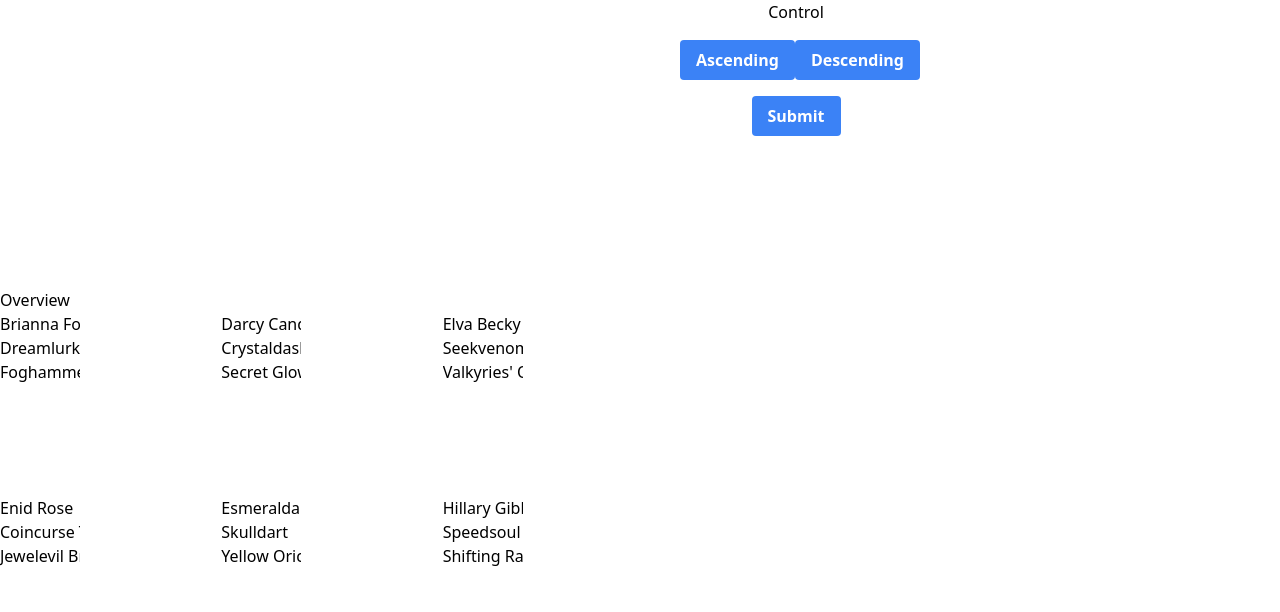
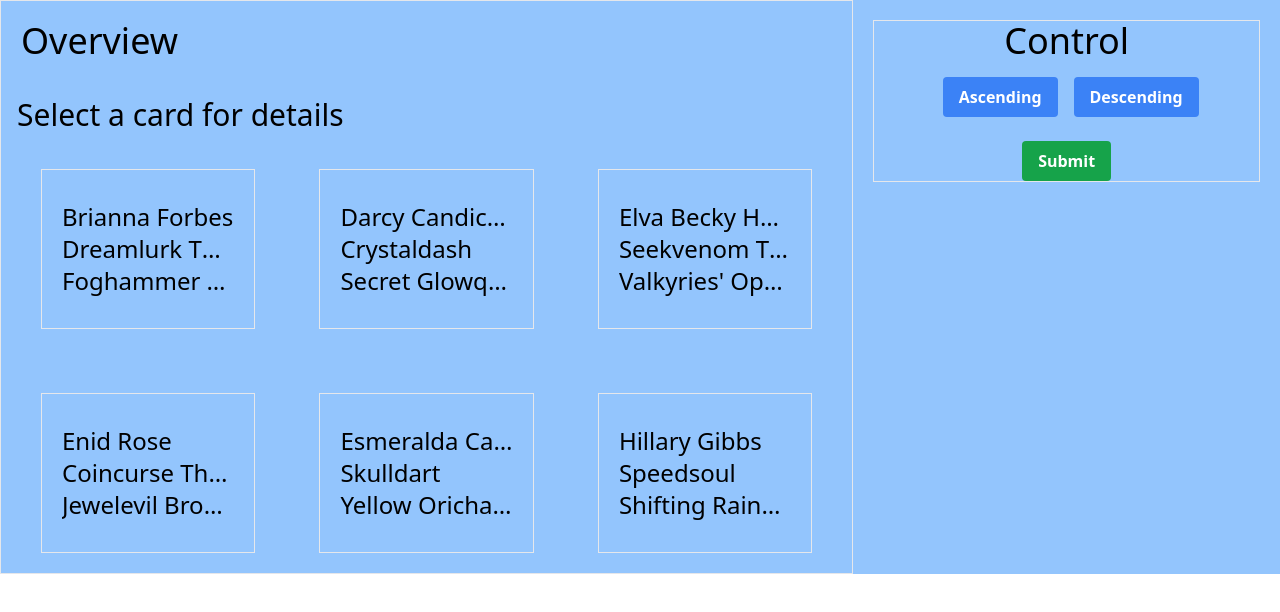
Before and after one commit to dsaric00/card-game-v2, a React (Vite) app: page / in a window 1280 px wide. Shown: the top 612 px of the page. Built offline with nearby package versions, Linux system fonts and the light colour scheme.

Commit message:
select style added

```diff
--- a/src/App.tsx
+++ b/src/App.tsx
@@ -6,8 +6,8 @@ import PlayerList from './components/Overview';
 import { fetchPlayers, Player } from './services/playerService';
 
 const App: React.FC = () => {
-  const [players, setPlayers] = useState<Player[]>([]); // Stanje za podatke igrača, inicijalno prazno polje
-  const [selectedPlayer, setSelectedPlayer] = useState<Player | null>(null); // Stanje za odabranog igrača, inicijalno null
+  const [players, setPlayers] = useState<Player[]>([]);
+  const [selectedPlayer, setSelectedPlayer] = useState<Player | null>(null);
 
   useEffect(() => {
     const getPlayers = async () => {
@@ -38,17 +38,14 @@ const App: React.FC = () => {
   };
 
   return (
-    <div className=' grid-cols-2 grid-rows-2'>
-      <div className='grid gap-6 grid-cols-2'>
-        <div className='w-100 h-72  justify-start' >
+    <div className='grid  grid-cols-3 bg-blue-300 '>
+      <div className='col-span-2'>
           {selectedPlayer && <Details player={selectedPlayer} />}
+          <PlayerList players={players} onSelect={handleSelectPlayer}/>
+
         </div>
-        <div className='w-72 h-72  justify-end'>
+        <div className=' justify-end'>
           <Sort onSort={handleSort} />
-        </div>
-      </div>
-      <div className='w-1/2 h-1/3'>
-        <PlayerList players={players} onSelect={handleSelectPlayer} />
       </div>
     </div>
   );
--- a/src/components/Details.tsx
+++ b/src/components/Details.tsx
@@ -10,8 +10,8 @@ interface DetailsPtops{
 }
  const Details =({player}: DetailsPtops)=>{
     return(
-        <div className="slide">
-            <h2>Details:</h2>
+        <div className="text-2xl font-sans  m-5">
+            <h2 className="text-4xl">Details:</h2>
             <h2> Real Name: {player.realName}</h2>
             <h2> Player Name: {player.playerName}</h2>
             <h2> Asset: {player.asset}</h2>
--- a/src/components/Overview.tsx
+++ b/src/components/Overview.tsx
@@ -21,15 +21,16 @@ useEffect(()=>{
 }, [players]);
 
 return (
-    <div>
-    <h2>Overview</h2>
-    <div className='grid gap-6 grid-cols-3 grid-rows-2'>
+    <div className='border'>
+    <h1 className='text-4xl p-5' >Overview</h1>
+    <h2 className='text-3xl p-4'>Select a card for details</h2>
+    <div className='grid gap-6 grid-cols-3 grid-rows-2 px-5 '>
       {localPlayers.map((player) => (
-        <div  className='w-20 h-40 truncate hover:text-clip ' key={player.id} onClick={() => onSelect(player)}>
-          <p>{player.realName}</p>
-          <p>{player.playerName}</p>
-          <p>{player.asset}</p>
-        </div>
+        <button  className=' p-5 m-5 text-start text-2xl border h-40 w-25   focus:bg-blue-500 font-sans' key={player.id} onClick={() => onSelect(player)}>
+          <p className='truncate'>{player.realName}</p>
+          <p className='truncate'>{player.playerName}</p>
+          <p className='truncate '>{player.asset}</p>
+        </button>
       ))}
     </div>
   </div>
--- a/src/components/Sort.tsx
+++ b/src/components/Sort.tsx
@@ -24,25 +24,25 @@ const Sort = ({ onSort }:SortProps) => {
   };
 
   return (
-    <form onSubmit={handleSubmit} className="text-center">
-      <h1>Control</h1>
+    <form onSubmit={handleSubmit} className="text-center border m-5 ">
+      <h1 className='text-4xl' >Control</h1>
       <div className="ml-2">
         <button
-          className={` ${order === 'asc' } bg-blue-500 hover:bg-red-700 text-white font-bold py-2 px-4 mt-4 rounded `   }
+          className={` ${order === 'asc' } bg-blue-500 focus:bg-red-700 text-white font-bold py-2 px-4 mt-4 rounded m-2 `   }
           type="button"
           onClick={() => handleSort1('asc')}
         >
           Ascending
         </button>
         <button
-          className={` ${order === 'desc' }  bg-blue-500 hover:bg-red-700 text-white font-bold py-2 px-4 mt-4 rounded  `}
+          className={` ${order === 'desc' }  bg-blue-500 focus:bg-red-700 text-white font-bold py-2 px-4 mt-4 rounded m-2  `}
           type="button"
           onClick={() => handleSort1('desc')}
         >
           Descending
         </button>
       </div>
-      <button className=" bg-blue-500 hover:bg-green-700 text-white font-bold py-2 px-4 mt-4 rounded" type="submit">
+      <button className=" bg-green-600 hover:bg-green-900 text-white font-bold py-2 px-4 mt-4 rounded" type="submit">
         Submit
       </button>
     </form>
```
